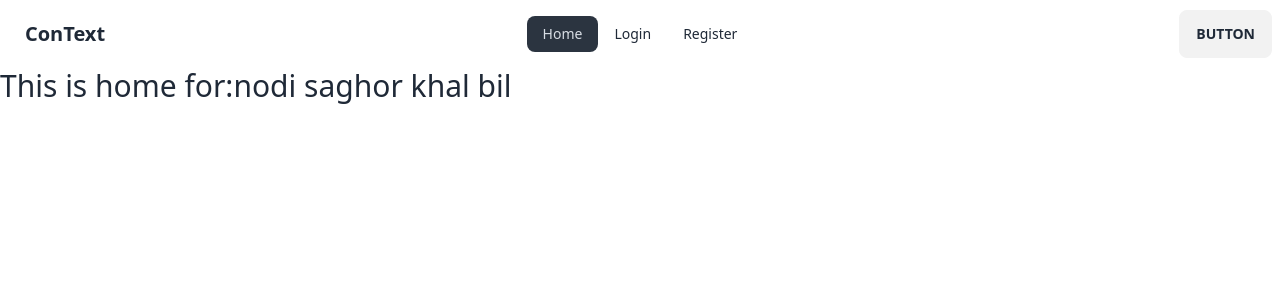
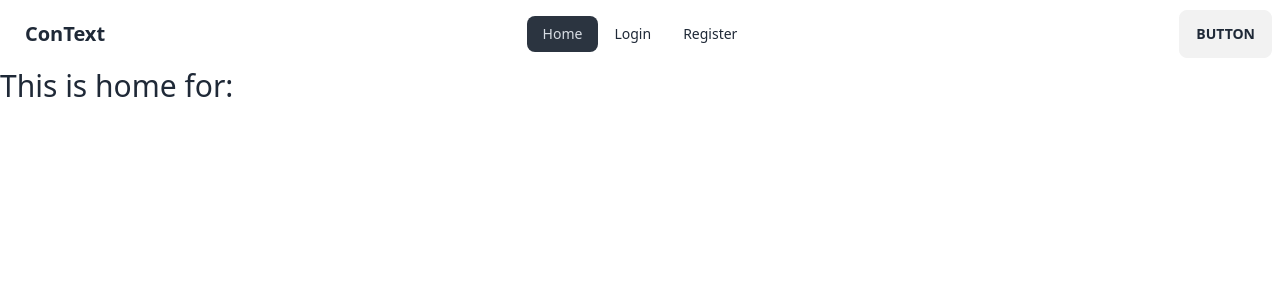
Before and after one commit to antubhatta/authentication-51, a React (Vite) app: page / in a window 1280 px wide. Shown: the top 300 px of the page. Built offline with nearby package versions, Linux system fonts and the light colour scheme.

Commit message:
use context to create user register page

```diff
--- a/src/Component/Home.jsx
+++ b/src/Component/Home.jsx
@@ -1,13 +1,11 @@
-import { useContext } from "react";
-import { AuthContext } from "../Provider/AuthProvider";
+
 
 
 const Home = () => {
-    const authInfo=useContext(AuthContext)
-    console.log(authInfo)
+
     return (
         <div>
-            <h1 className="text-3xl">This is home for:{authInfo.name}</h1>
+            <h1 className="text-3xl">This is home for:</h1>
         </div>
     );
 };
--- a/src/Component/Register.jsx
+++ b/src/Component/Register.jsx
@@ -1,14 +1,25 @@
+import { useContext } from "react";
 import { Link } from "react-router-dom";
+import { AuthContext } from "../Provider/AuthProvider";
 
 const Register = () => {
+    const {createUser}=useContext(AuthContext)
 
     const handleRegister=e=>{
         e.preventDefault()
         const name=e.target.name.value
         const email= e.target.email.value;
         const password=e.target.password.value
+        // create user in firebase
+        console.log(name,email,password)
+        createUser(email,password)
+        .then((result)=>{
+            console.log(result.user)
 
-        console.log(name,email,password)
+        })
+        .catch((error)=>{
+            console.log(error)
+        })
     }
     return (
         <div>
--- a/src/Provider/AuthProvider.jsx
+++ b/src/Provider/AuthProvider.jsx
@@ -1,8 +1,15 @@
-import { createContext } from "react";
+import { createUserWithEmailAndPassword } from "firebase/auth";
+import { createContext, useState } from "react";
+import auth from "../Component/Firebase/Firebase.config";
 
 export const AuthContext=createContext(null)
 const AuthProvider = ({children}) => {
-   const authInfo={name:"nodi saghor khal bil"}
+    const [user,setUser]=useState(null)
+
+    const createUser=(email,password)=>{
+        return createUserWithEmailAndPassword(auth,email,password)
+    }
+   const authInfo={user,createUser}
     return (
         <AuthContext.Provider value={authInfo}>
             {children}
```
